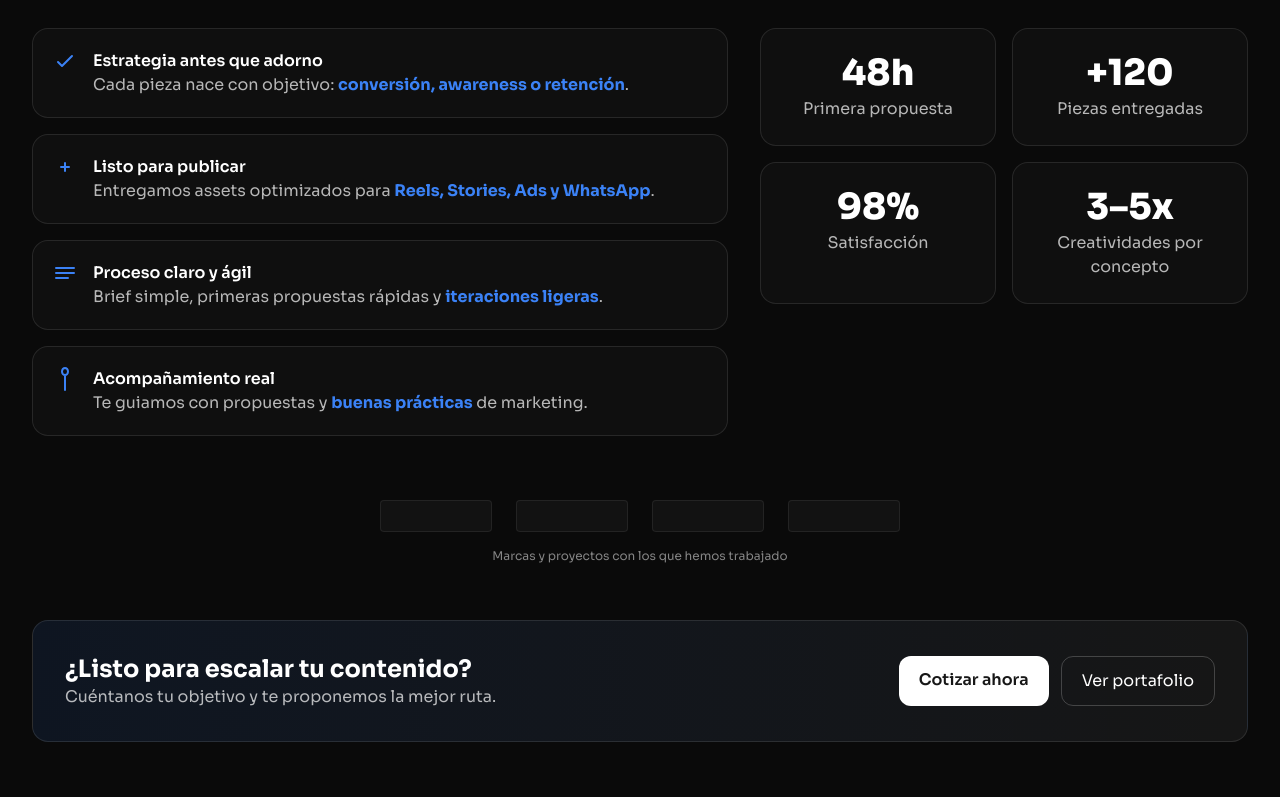
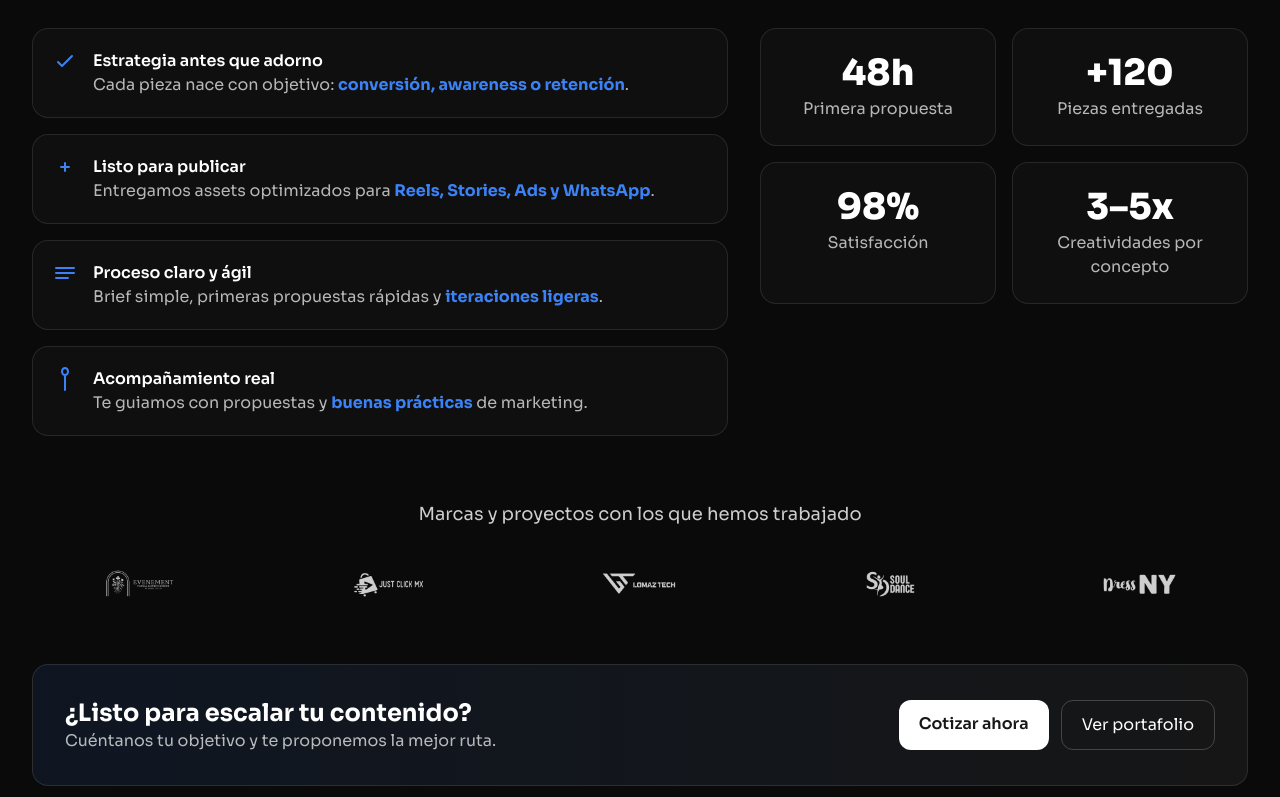
Before and after one commit to jostust/fokuz-landing, a plain HTML site: page index.html in a window 1280 px wide. Shown: the part 4804-5601 px from the top of the page. Drawn offline with nearby package versions, Linux system fonts and the light colour scheme.

Commit message:
Update index.html

```diff
--- a/index.html
+++ b/index.html
@@ -471,7 +471,7 @@
     <!-- VIDEO -->
     <div class="reveal order-2 md:order-2">
       <div class="relative aspect-[4/3] md:aspect-[5/4] max-w-xl mx-auto w-full rounded-3xl overflow-hidden bg-neutral-900/40 border border-white/10">
-        <video src="videos-video.mp4"
+        <video src="promo-video.mp4"
                autoplay muted loop playsinline
                class="absolute inset-0 w-full h-full object-cover"></video>
         <div class="absolute inset-0 pointer-events-none ring-1 ring-white/10 rounded-3xl"></div>
@@ -630,17 +630,20 @@
       </div>
     </div>
 
-    <!-- Mini-logos / confianza (placeholders) -->
-    <div class="reveal pop mt-12 md:mt-16">
-      <div class="flex flex-wrap items-center justify-center gap-6 opacity-70">
-        <div class="h-8 w-28 rounded bg-white/5 border border-white/10"></div>
-        <div class="h-8 w-28 rounded bg-white/5 border border-white/10"></div>
-        <div class="h-8 w-28 rounded bg-white/5 border border-white/10"></div>
-        <div class="h-8 w-28 rounded bg-white/5 border border-white/10"></div>
-      </div>
-      <p class="text-center text-xs text-white/50 mt-4">Marcas y proyectos con los que hemos trabajado</p>
-    </div>
+ <!-- Logos de marcas -->
+<div class="mt-16">
+  <h3 class="text-center text-white/80 text-lg mb-8">
+    Marcas y proyectos con los que hemos trabajado
+  </h3>
 
+  <div class="grid grid-cols-2 sm:grid-cols-3 md:grid-cols-5 gap-8 items-center justify-items-center">
+    <img src="logos/evenement-logo.png"   alt="Evenement"  class="h-12 object-contain brightness-0 invert opacity-80 hover:opacity-100 transition" loading="lazy">
+    <img src="logos/justclick-logo.png"   alt="JustClick"  class="h-12 object-contain brightness-0 invert opacity-80 hover:opacity-100 transition" loading="lazy">
+    <img src="logos/lomaztech-logo.png"   alt="LomazTech"  class="h-12 object-contain brightness-0 invert opacity-80 hover:opacity-100 transition" loading="lazy">
+    <img src="logos/souldance-logo.png"   alt="SoulDance"  class="h-12 object-contain brightness-0 invert opacity-80 hover:opacity-100 transition" loading="lazy">
+    <img src="logos/dressny-logo.png"     alt="DressNY"    class="h-12 object-contain brightness-0 invert opacity-80 hover:opacity-100 transition" loading="lazy">
+  </div>
+</div>
     <!-- CTA inferior -->
     <div class="reveal pop mt-14">
       <div class="rounded-2xl bg-gradient-to-r from-primary/10 to-white/5 border border-white/10 p-6 md:p-8 flex flex-col md:flex-row items-center justify-between gap-4">
@@ -656,20 +659,7 @@
     </div>
 
   </div>
-  <!-- Logos de marcas -->
-<div class="mt-16">
-  <h3 class="text-center text-white/80 text-lg mb-8">Marcas y proyectos con los que hemos trabajado</h3>
-  <div class="grid grid-cols-2 sm:grid-cols-3 md:grid-cols-5 gap-8 items-center justify-items-center">
-
-    <img src="logos/evenement-logo.png" alt="Evenement" class="h-12 object-contain brightness-0 invert" loading="lazy">
-    <img src="logos/justclick-logo.png" alt="JustClick" class="h-12 object-contain brightness-0 invert" loading="lazy">
-    <img src="logos/lomaztech-logo.png" alt="LomazTech" class="h-12 object-contain brightness-0 invert" loading="lazy">
-    <img src="logos/souldance-logo.png" alt="SoulDance" class="h-12 object-contain brightness-0 invert" loading="lazy">
-    <img src="logos/dressny-logo.png" alt="DressNY" class="h-12 object-contain brightness-0 invert" loading="lazy">
-
-  </div>
-</div>
-</section>
+ </section>
       <!-- GALERÍA -->
       <section id="galeria" class="py-16 md:py-24 border-t border-white/10">
         <div class="max-w-7xl mx-auto px-4 sm:px-6 lg:px-8">
```
